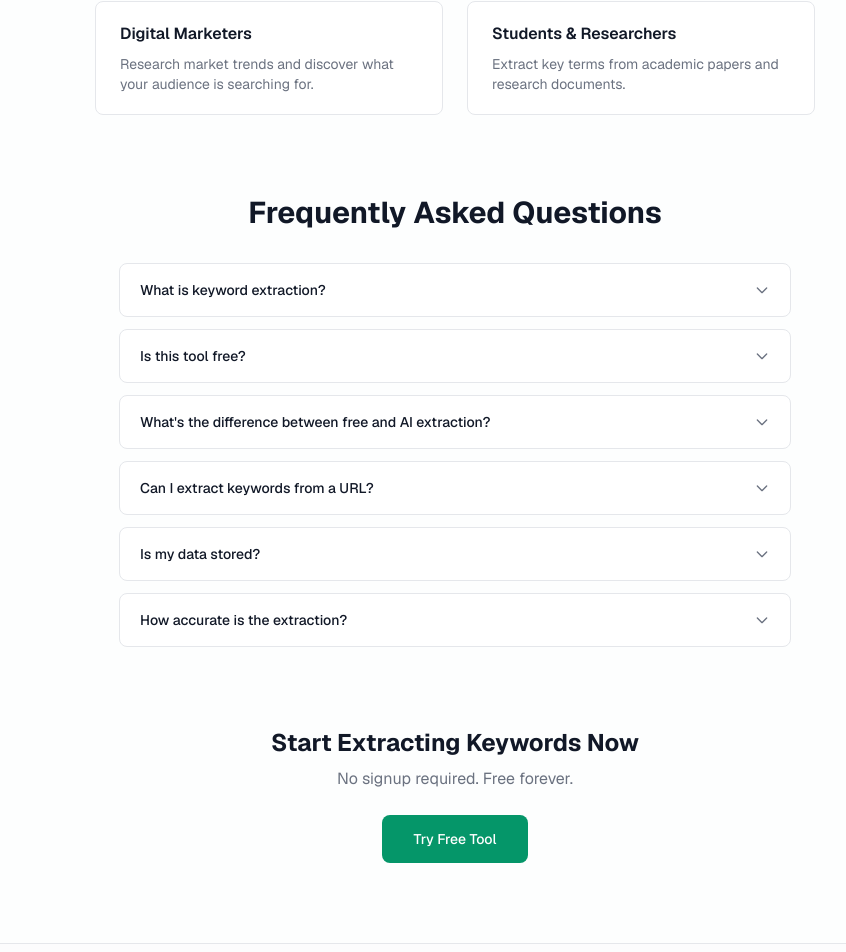
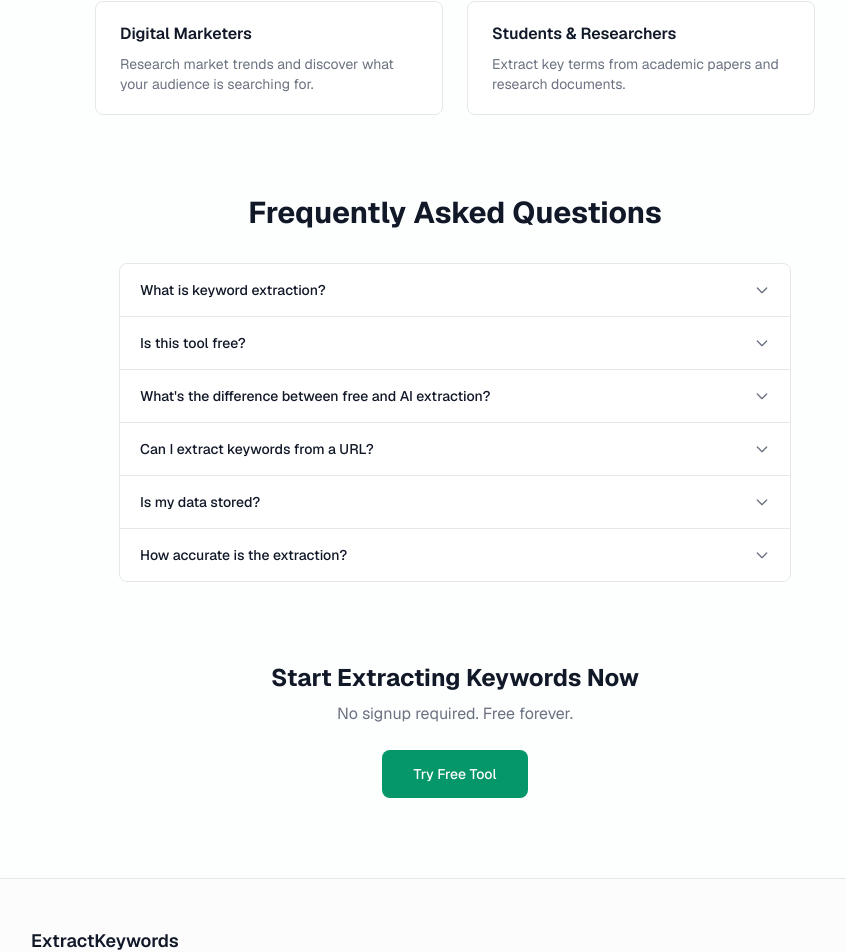
Before and after one commit to pang3fan-creator/keyword-extractor, a Next.js app: page /blog in a window 1280 px wide. Shown: the part 1957-2909 px from the top of the page, without its empty margins (185-1031 px from the left). Built offline with nearby package versions, Linux system fonts and the light colour scheme.

Commit message:
fix: upgrade FAQ to HyperUI-style accordion with chevron

```diff
--- a/src/app/[locale]/page.tsx
+++ b/src/app/[locale]/page.tsx
@@ -2,6 +2,7 @@ import { getTranslations } from 'next-intl/server';
 import { Header } from '@/components/layout/Header';
 import { Footer } from '@/components/layout/Footer';
 import { ToolSection } from '@/components/extractor/ToolSection';
+import { FaqSection } from '@/components/seo/FaqSection';
 
 export default async function HomePage() {
   const t = await getTranslations('home');
@@ -87,34 +88,7 @@ export default async function HomePage() {
               </div>
             </div>
 
-            <div>
-              <h2 className="mb-8 text-center text-2xl font-bold text-foreground sm:text-3xl">
-                {t('seoFaqTitle')}
-              </h2>
-              <div className="mx-auto max-w-2xl space-y-3">
-                {[1, 2, 3, 4, 5, 6].map((i) => (
-                  <details
-                    key={i}
-                    className="group rounded-lg border border-border bg-background"
-                  >
-                    <summary className="flex cursor-pointer items-center justify-between px-5 py-4 text-sm font-medium text-foreground select-none">
-                      {t(`seoFaq${i}Q` as never)}
-                      <svg
-                        className="h-4 w-4 shrink-0 text-muted transition-transform group-open:rotate-180"
-                        fill="none"
-                        stroke="currentColor"
-                        viewBox="0 0 24 24"
-                      >
-                        <path strokeLinecap="round" strokeLinejoin="round" strokeWidth={2} d="M19 9l-7 7-7-7" />
-                      </svg>
-                    </summary>
-                    <p className="border-t border-border px-5 py-4 text-sm text-muted">
-                      {t(`seoFaq${i}A` as never)}
-                    </p>
-                  </details>
-                ))}
-              </div>
-            </div>
+            <FaqSection />
 
             <div className="text-center">
               <h2 className="text-2xl font-bold text-foreground">
--- /dev/null
+++ b/src/components/seo/FaqSection.tsx
@@ -0,0 +1,48 @@
+'use client';
+
+import { useState } from 'react';
+import { useTranslations } from 'next-intl';
+import { cn } from '@/lib/utils';
+
+export function FaqSection() {
+  const t = useTranslations('home');
+  const [openIndex, setOpenIndex] = useState<number | null>(null);
+
+  return (
+    <div>
+      <h2 className="mb-8 text-center text-2xl font-bold text-foreground sm:text-3xl">
+        {t('seoFaqTitle')}
+      </h2>
+      <div className="mx-auto max-w-2xl divide-y divide-border rounded-lg border border-border bg-background">
+        {[1, 2, 3, 4, 5, 6].map((i) => (
+          <div key={i}>
+            <button
+              onClick={() => setOpenIndex(openIndex === i ? null : i)}
+              className="flex w-full items-center justify-between px-5 py-4 text-left text-sm font-medium text-foreground transition-colors hover:bg-surface/50"
+            >
+              {t(`seoFaq${i}Q` as never)}
+              <svg
+                className={cn(
+                  'h-4 w-4 shrink-0 text-muted transition-transform duration-200',
+                  openIndex === i && 'rotate-180'
+                )}
+                fill="none"
+                stroke="currentColor"
+                viewBox="0 0 24 24"
+              >
+                <path strokeLinecap="round" strokeLinejoin="round" strokeWidth={2} d="M19 9l-7 7-7-7" />
+              </svg>
+            </button>
+            {openIndex === i && (
+              <div className="border-t border-border px-5 pb-4 pt-3">
+                <p className="text-sm text-muted">
+                  {t(`seoFaq${i}A` as never)}
+                </p>
+              </div>
+            )}
+          </div>
+        ))}
+      </div>
+    </div>
+  );
+}
```
